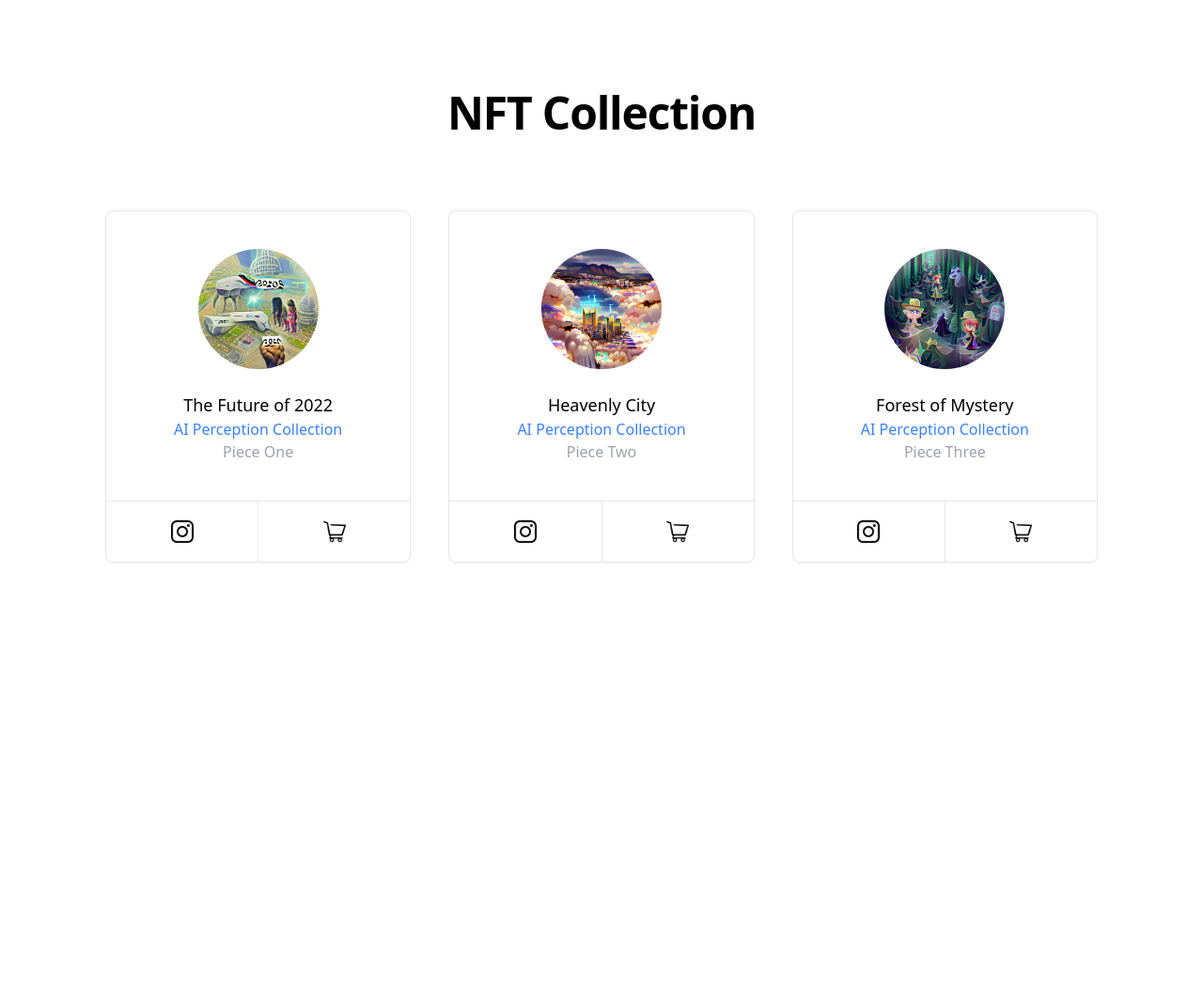
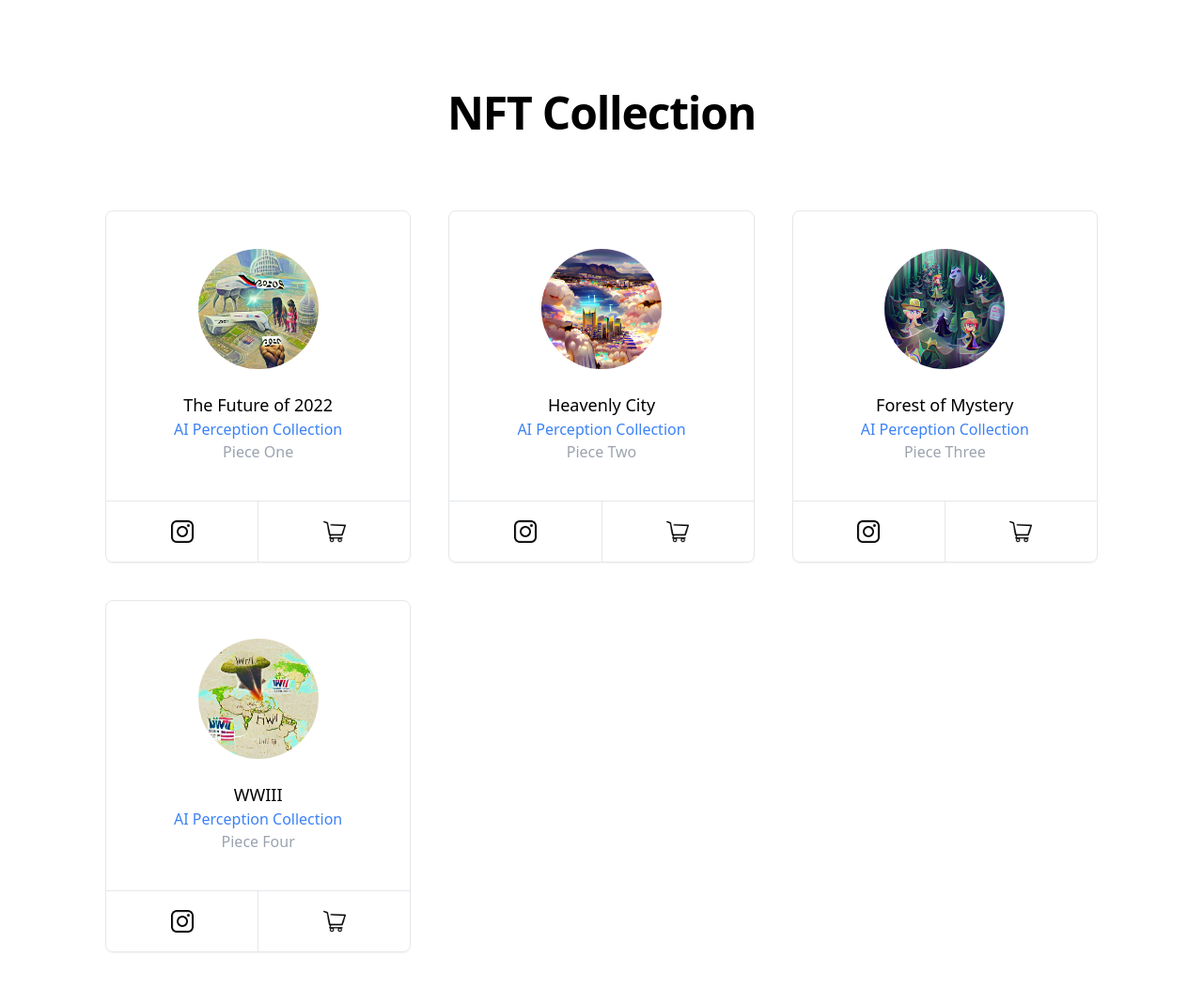
Before and after one commit to DrewWilson04/nftdrewcx, a plain HTML site: page index.html in a window 1280 px wide. Shown: the whole page at 94% size. Before the commit the page ends 800 px from the top, so only its background shows below. Drawn offline with nearby package versions, Linux system fonts and the light colour scheme.

Commit message:
WWIII Art

```diff
--- a/index.html
+++ b/index.html
@@ -95,49 +95,32 @@
                         </a>
                     </div>
                 </div>
-                <!--
+
                 <div class="w-full border border-gray-200 rounded-lg shadow-sm">
 
                     <div class="flex flex-col items-center justify-center p-10">
-                        <img class="w-32 h-32 mb-6 rounded-full"
-                            src="https://cdn.devdojo.com/images/june2021/female-headshot-2.jpg">
-                        <h2 class="text-lg font-medium">Sandra Mitchell</h2>
-                        <p class="font-medium text-blue-500">Lead Designer</p>
-                        <p class="text-gray-400">Team member as of 2017
+                        <img class="w-32 h-32 mb-6 rounded-full" src="/assets/nfts/photos/WWIII620LOS0.692822.png">
+                        <h2 class="text-lg font-medium">WWIII</h2>
+                        <p class="font-medium text-blue-500">AI Perception Collection</p>
+                        <p class="text-gray-400">Piece Four
                         </p>
                     </div>
 
                     <div class="flex border-t border-gray-200 divide-x divide-gray-200">
-                        <a href="#_"
+                        <a target="_blank" href="https://www.instagram.com/p/CYhEClsLIPW/"
                             class="flex-1 block p-5 text-center text-gray-300 transition duration-200 ease-out hover:bg-gray-100 hover:text-gray-500">
-                            <svg xmlns="http://www.w3.org/2000/svg" class="w-6 h-6 mx-auto fill-current"
-                                viewBox="0 0 24 24">
-                                <path
-                                    d="M24 4.557c-.883.392-1.832.656-2.828.775 1.017-.609 1.798-1.574 2.165-2.724-.951.564-2.005.974-3.127 1.195-.897-.957-2.178-1.555-3.594-1.555-3.179 0-5.515 2.966-4.797 6.045-4.091-.205-7.719-2.165-10.148-5.144-1.29 2.213-.669 5.108 1.523 6.574-.806-.026-1.566-.247-2.229-.616-.054 2.281 1.581 4.415 3.949 4.89-.693.188-1.452.232-2.224.084.626 1.956 2.444 3.379 4.6 3.419-2.07 1.623-4.678 2.348-7.29 2.04 2.179 1.397 4.768 2.212 7.548 2.212 9.142 0 14.307-7.721 13.995-14.646.962-.695 1.797-1.562 2.457-2.549z">
-                                </path>
-                            </svg>
+                            <img class="w-6 h-6 mx-auto fill-current" src="/assets/link icons/insta.png">
+
                         </a>
-                        <a href="#_"
+                        <a target="_blank" href="https://rarible.com/token/0xc9154424B823b10579895cCBE442d41b9Abd96Ed:27119197702395631194832628786724703996552383728535560817374062579086266466310?tab=details
+                            "
                             class="flex-1 block p-5 text-center text-gray-300 transition duration-200 ease-out hover:bg-gray-100 hover:text-gray-500">
-                            <svg xmlns="http://www.w3.org/2000/svg" class="w-6 h-6 mx-auto fill-current"
-                                viewBox="0 0 24 24">
-                                <path
-                                    d="M12 0c-6.626 0-12 5.373-12 12 0 5.302 3.438 9.8 8.207 11.387.599.111.793-.261.793-.577v-2.234c-3.338.726-4.033-1.416-4.033-1.416-.546-1.387-1.333-1.756-1.333-1.756-1.089-.745.083-.729.083-.729 1.205.084 1.839 1.237 1.839 1.237 1.07 1.834 2.807 1.304 3.492.997.107-.775.418-1.305.762-1.604-2.665-.305-5.467-1.334-5.467-5.931 0-1.311.469-2.381 1.236-3.221-.124-.303-.535-1.524.117-3.176 0 0 1.008-.322 3.301 1.23.957-.266 1.983-.399 3.003-.404 1.02.005 2.047.138 3.006.404 2.291-1.552 3.297-1.23 3.297-1.23.653 1.653.242 2.874.118 3.176.77.84 1.235 1.911 1.235 3.221 0 4.609-2.807 5.624-5.479 5.921.43.372.823 1.102.823 2.222v3.293c0 .319.192.694.801.576 4.765-1.589 8.199-6.086 8.199-11.386 0-6.627-5.373-12-12-12z">
-                                </path>
-                            </svg>
-                        </a>
-                        <a href="#_"
-                            class="flex-1 block p-5 text-center text-gray-300 transition duration-200 ease-out hover:bg-gray-100 hover:text-gray-500">
-                            <svg xmlns="http://www.w3.org/2000/svg" class="w-6 h-6 mx-auto fill-current"
-                                viewBox="0 0 24 24">
-                                <path
-                                    d="M19 0h-14c-2.761 0-5 2.239-5 5v14c0 2.761 2.239 5 5 5h14c2.762 0 5-2.239 5-5v-14c0-2.761-2.238-5-5-5zm-11 19h-3v-11h3v11zm-1.5-12.268c-.966 0-1.75-.79-1.75-1.764s.784-1.764 1.75-1.764 1.75.79 1.75 1.764-.783 1.764-1.75 1.764zm13.5 12.268h-3v-5.604c0-3.368-4-3.113-4 0v5.604h-3v-11h3v1.765c1.396-2.586 7-2.777 7 2.476v6.759z">
-                                </path>
-                            </svg>
+                            <img class="w-6 h-6 mx-auto fill-current" src="/assets/link icons/cart.png">
+
                         </a>
                     </div>
                 </div>
-
+                <!--
                 <div class="w-full border border-gray-200 rounded-lg shadow-sm">
 
                     <div class="flex flex-col items-center justify-center p-10">
```
Also changed, not shown: assets/nfts/photos/WWIII620LOS0.692822.png (added).
